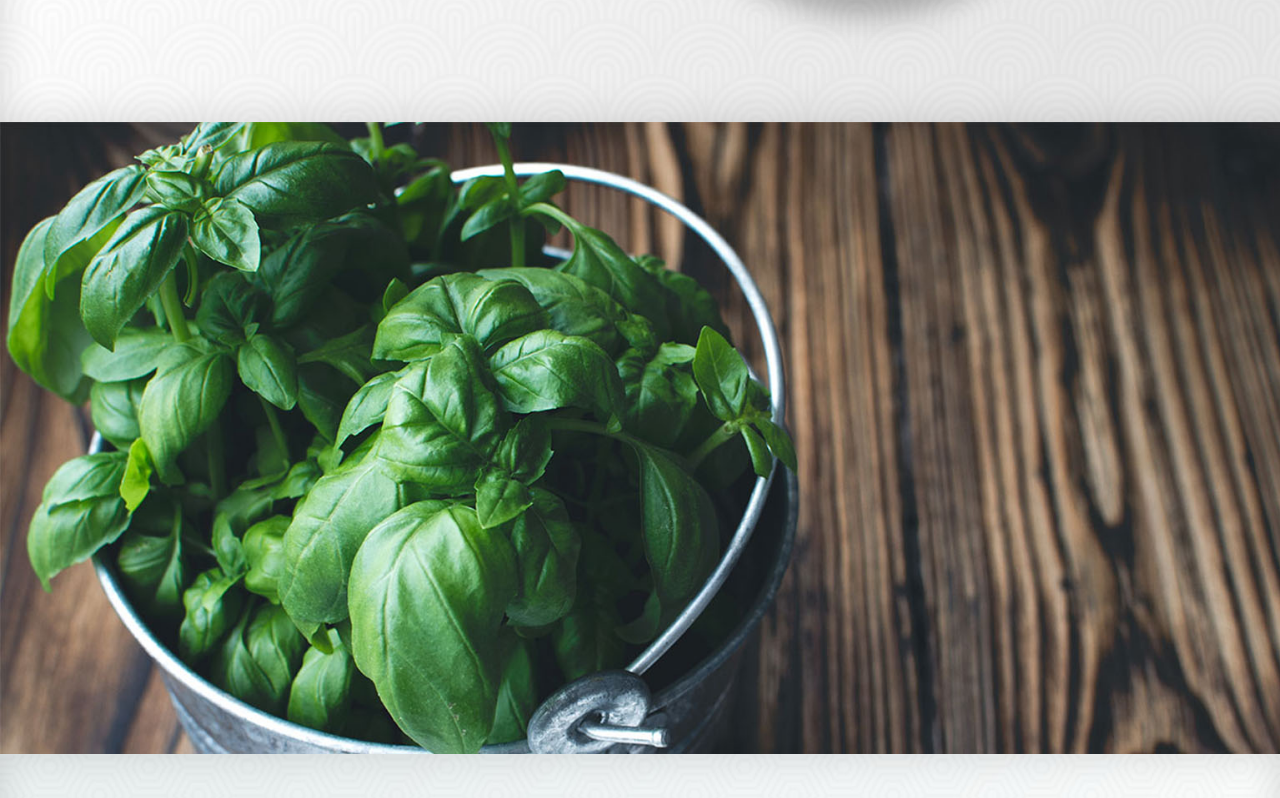
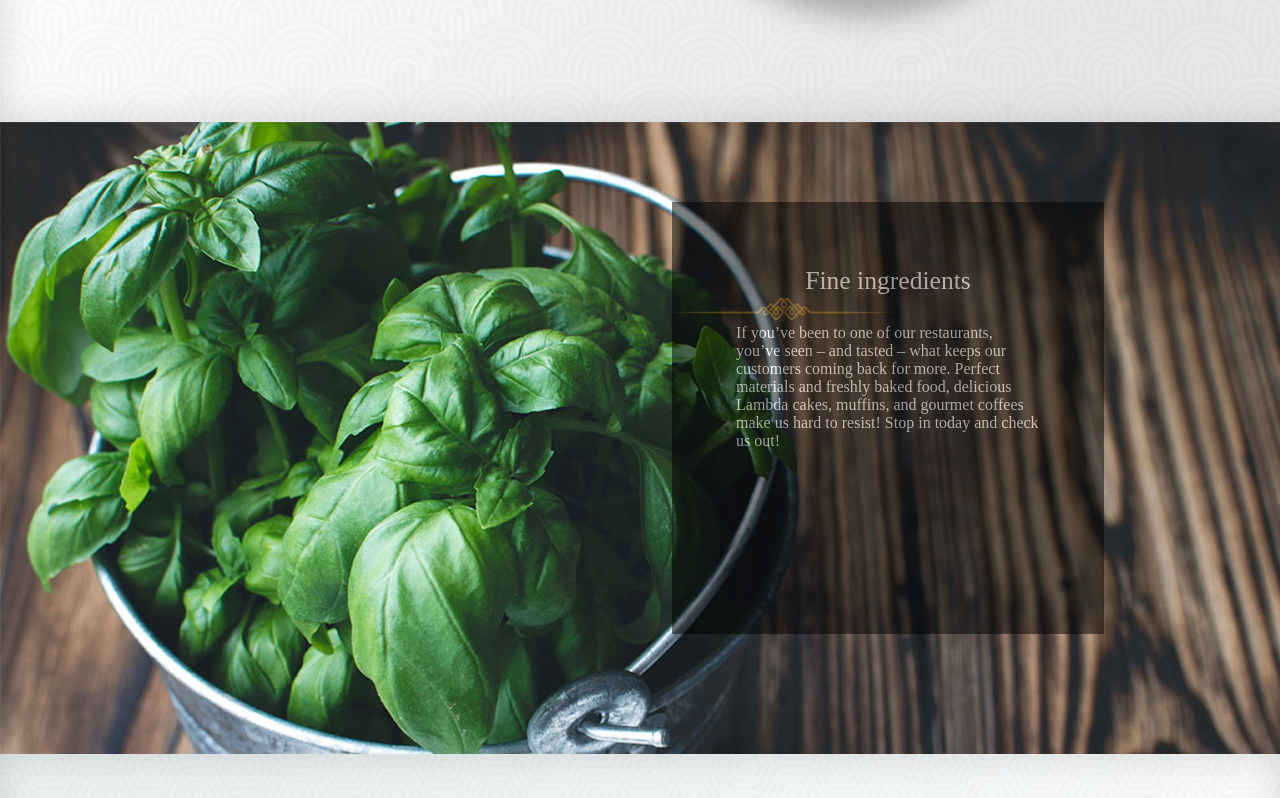
Before and after one commit to ArtemG22/Prototype-website-for-LAMBDA-restaurant, a plain HTML site: page index.html in a window 1280 px wide. Shown: the part 1142-1940 px from the top of the page. Drawn offline with nearby package versions, Linux system fonts and the light colour scheme.

Commit message:
feat: add content to the ingredients sector

```diff
--- a/css/style.css
+++ b/css/style.css
@@ -311,8 +311,32 @@ html {
   background-size: cover;
   width: inherit;
   height: 39.5rem;
-  padding-top: 2rem;
-  padding-bottom: 2rem;
+  padding-top: 5rem;
+}
+
+.dark-square {
+  width: 27rem;
+  height: 27rem;
+  background-color: #000;
+  opacity: 50%;
+  margin-left: 42rem;
+}
+
+.slogan-header {
+  height: 6rem;
+  width: 27rem;
+}
+
+.slogan-ingredients-section {
+  color: #fff;
+  text-align: center;
+  padding-top: 4rem;
+  font-size: 1.6rem;
+}
+
+.description-ingredients-section {
+  color: #fff;
+  padding: 0 4rem;
 }
 
 /******************************/
--- a/index.html
+++ b/index.html
@@ -83,6 +83,18 @@
     </section>
     <section class="ingredients-banner">
       <div class="banner-ingredients-section">
+        <div class="dark-square">
+          <div class="slogan-header">
+            <p class="slogan-ingredients-section">Fine ingredients</p>
+          </div>
+          <div class="decoration-ingredients-section">
+            <img src="gallery/decoration/decoration-2.png" class="decoration-about" alt="decoration-about">
+          </div>
+          <p class="description-ingredients-section">If you’ve been to one of our restaurants, you’ve seen – and tasted
+            – what keeps our customers coming back for more. Perfect materials and freshly baked food, delicious Lambda
+            cakes, muffins, and gourmet coffees make us hard to resist! Stop in today and check us out!
+          </p>
+        </div>
       </div>
     </section>
     <section class="menu-banner">
```
